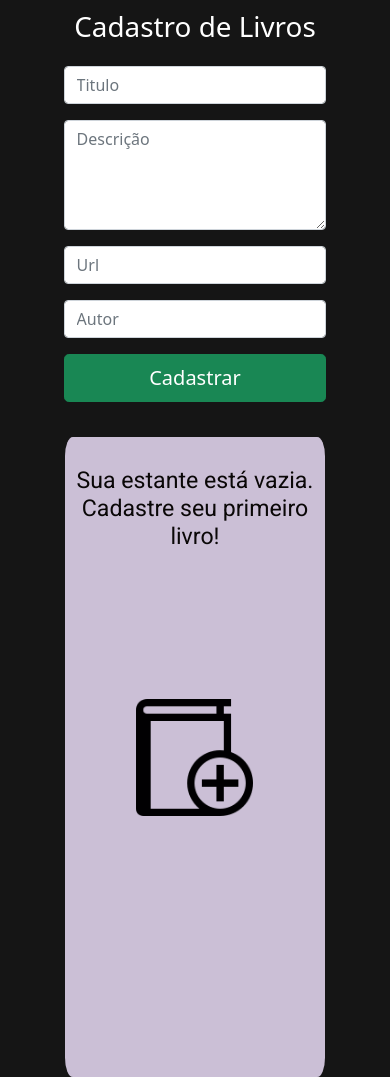
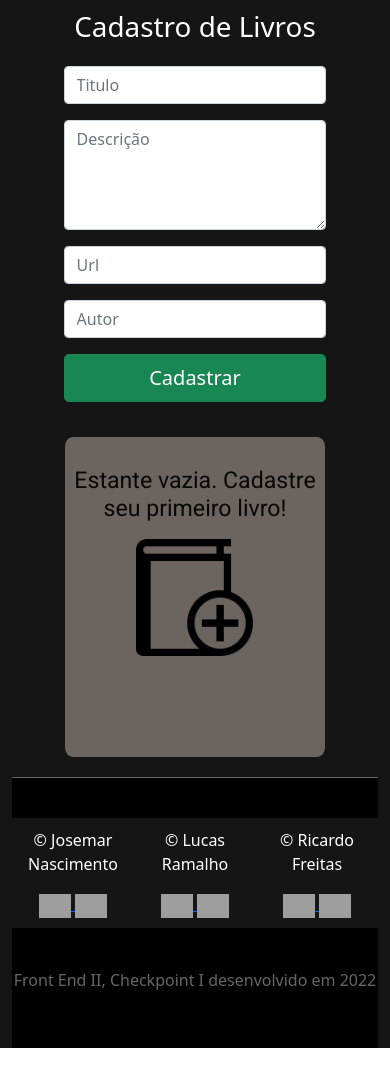
Before and after one commit to Lucas-Ramalho/EntregaFrontII, a plain HTML site: page index.html in a window 390 px wide. Shown: the top 1077 px of the page. After the commit the page ends 1048 px from the top, so only its background shows below. Drawn offline with nearby package versions, Linux system fonts and the light colour scheme; grey boxes are pictures that could not be loaded.

Commit message:
ajuste respons

```diff
--- a/index.html
+++ b/index.html
@@ -53,7 +53,7 @@
       <div class="inicio" id="card-inicial">
 
         <div>
-          <h3>Sua estante está vazia. Cadastre seu primeiro livro!</h3>
+          <h3>Estante vazia. Cadastre seu primeiro livro!</h3>
         </div>
 
 
@@ -119,14 +119,8 @@
   </div>
 
 
-
-
-
-
   <script src="app.js"></script>
   <script src="https://cdn.jsdelivr.net/npm/bootstrap@5.0.2/dist/js/bootstrap.bundle.min.js" integrity="sha384-MrcW6ZMFYlzcLA8Nl+NtUVF0sA7MsXsP1UyJoMp4YLEuNSfAP+JcXn/tWtIaxVXM" crossorigin="anonymous"></script>
-
-
 
 
 
--- a/styles.css
+++ b/styles.css
@@ -79,7 +79,7 @@ main {
   width: 80%;
   height: 40em;
   color: rgb(10, 7, 7);
-  background-color: rgb(203, 191, 214);
+  background-color: rgba(228, 209, 199, 0.418);
   background-image: url("imagens/addLivro.png");
   background-position: center;
   background-size: 45%;
@@ -90,6 +90,10 @@ main {
   border-radius: 3%;
 }
 
+#card-inicial h3 {
+  /* font-size: 1.8em; */
+  margin-top: 1em;
+}
 
 div.col h3 {
   height: 80%;
@@ -129,3 +133,17 @@ footer {
 footer img {
   width: 2em;
 }
+
+@media (max-width: 450px) {
+  #card-inicial{
+
+    height: 20em;
+
+  }
+
+  #card-inicial h3 {
+
+    margin-top: 0;
+  }
+
+}
```
